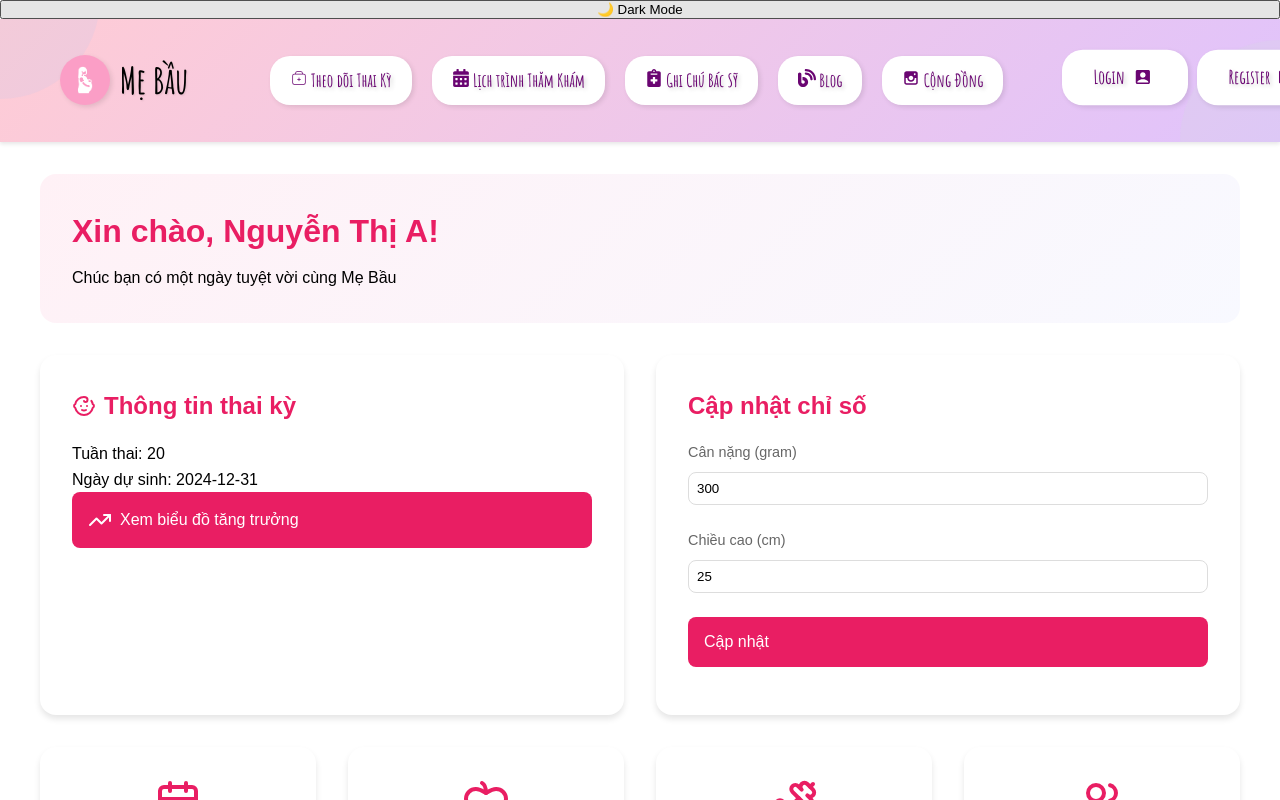
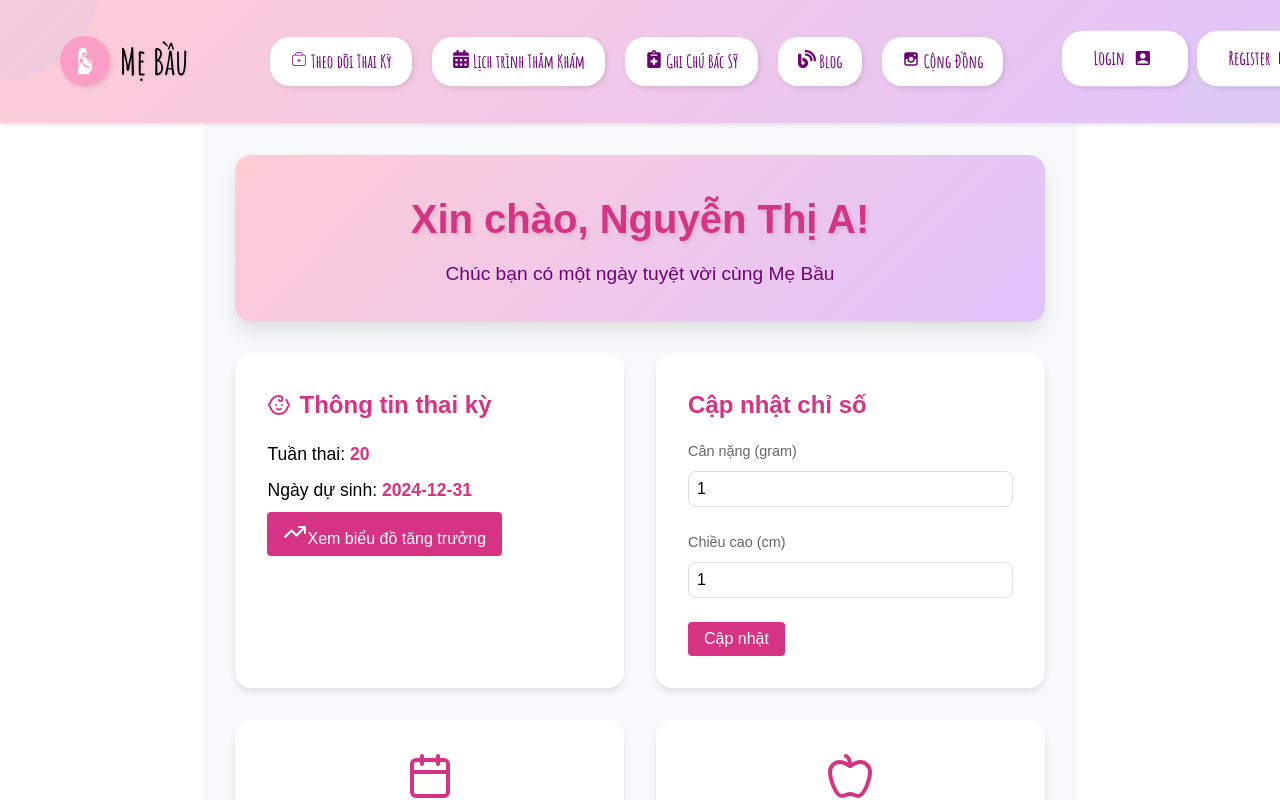
Before and after one commit to KietCT-0863/PregnancyGrowthTracking.FE, a React (Vite) app in the folder uiux_guest/uxui/: page /login in a window 1280 px wide. Both pictures are taken after typing "name@example.com", "Sample123" into the empty fields and a click on the button "Đăng nhập". Shown: the top 800 px of the page. Built offline with nearby package versions, Linux system fonts and the light colour scheme.

Commit message:
đã làm xong lay out của theo dõi thay kỳ

```diff
--- a/uiux_guest/uxui/src/App.jsx
+++ b/uiux_guest/uxui/src/App.jsx
@@ -1,4 +1,4 @@
-import React, { use } from "react";
+import React from "react";
 import { BrowserRouter as Router, Routes, Route } from "react-router-dom";
 
 
@@ -6,24 +6,17 @@ import Features from "./components/Features/Features";
 import BlogPosts from "./components/BlogPosts/BlogPosts";
 import CTA from "./components/CTA/CTA";
 import Footer from "./components/Footer/Footer";
-import Dashboard from "./components/Dashboard/dashboard";
+import Dashboard from "./components/Dashboard/Dashboard";
 import Register from "./Register/Register";
 import Login from "./Login/Login";
 import Header from "./components/Header/Header";
 import Hero from "./components/Hero/Hero";
-import UseTheme from "./hooks/UseTheme";
-import "./hooks/UseTheme.css";
 
 function App() {
-  const [theme,toggleTheme] = UseTheme();
   return (<>
   <Router>
       <div className="app">
-      <button onClick={toggleTheme}>
-        {theme === "light" ? "🌙" : "☀️"} { theme === "light" ? "Dark" : "Light" } Mode
-       </button>
-       <Header  />
-
+       <Header />
         <Routes>
           <Route
             path="/"
--- /dev/null
+++ b/uiux_guest/uxui/src/components/Dashboard/Dashboard.scss
@@ -0,0 +1,300 @@
+@import '../../styles/variables.scss';
+
+.dashboard {
+  max-width: 1200px;
+  margin: 0 auto;
+  padding: 2rem;
+  background-color:$bg-secondary;
+  min-height: 100vh;
+  transition: background-color 0.3s ease;
+
+  &__welcome {
+    background: linear-gradient(135deg, $light-pink, $pastel-purple);
+    padding: 2rem;
+    border-radius: 1rem;
+    margin-bottom: 2rem;
+    text-align: center;
+    box-shadow: 0 10px 20px rgba(0, 0, 0, 0.1);
+    transition: transform 0.3s ease, box-shadow 0.3s ease;
+
+    &:hover {
+      transform: translateY(-5px);
+      box-shadow: 0 15px 30px rgba(0, 0, 0, 0.15);
+    }
+
+    h1 {
+      font-size: 2.5rem;
+      color: $primary-pink;
+      margin-bottom: 0.5rem;
+      text-shadow: 2px 2px 4px rgba(0, 0, 0, 0.1);
+    }
+
+    p {
+      font-size: 1.2rem;
+      color: $text-primary;
+    }
+  }
+
+  &__stats {
+    display: grid;
+    grid-template-columns: repeat(auto-fit, minmax(300px, 1fr));
+    gap: 2rem;
+    margin-bottom: 2rem;
+  }
+
+  &__card {
+    background: white;
+    padding: 2rem;
+    border-radius: 1rem;
+    box-shadow: 0 4px 6px rgba(0, 0, 0, 0.1);
+    transition: transform 0.3s ease, box-shadow 0.3s ease;
+
+    &:hover {
+      transform: translateY(-5px);
+      box-shadow: 0 10px 20px rgba(0, 0, 0, 0.15);
+    }
+
+    h2 {
+      display: flex;
+      align-items: center;
+      gap: 0.5rem;
+      color: $primary-pink;
+      margin-bottom: 1rem;
+      font-size: 1.5rem;
+    }
+
+    p {
+      margin-bottom: 0.5rem;
+      font-size: 1.1rem;
+
+      span {
+        font-weight: bold;
+        color: $primary-pink;
+      }
+    }
+  }
+
+  &__features {
+    display: grid;
+    grid-template-columns: repeat(auto-fit, minmax(250px, 1fr));
+    gap: 2rem;
+    margin-bottom: 2rem;
+  }
+
+  &__feature-card {
+    background: white;
+    padding: 2rem;
+    border-radius: 1rem;
+    box-shadow: 0 4px 6px rgba(0, 0, 0, 0.1);
+    text-align: center;
+    transition: transform 0.3s ease, box-shadow 0.3s ease;
+
+    &:hover {
+      transform: translateY(-5px);
+      box-shadow: 0 10px 20px rgba(0, 0, 0, 0.15);
+    }
+
+    .feature-icon {
+      width: 3rem;
+      height: 3rem;
+      color: $primary-pink;
+      margin-bottom: 1rem;
+      transition: transform 0.3s ease;
+
+      &:hover {
+        transform: scale(1.1);
+      }
+    }
+
+    h3 {
+      font-size: 1.3rem;
+      color: $primary-pink;
+      margin-bottom: 0.5rem;
+    }
+
+    p {
+      font-size: 1rem;
+      color: $text-primary;
+    }
+  }
+
+  &__tip {
+    background: white;
+    padding: 2rem;
+    border-radius: 1rem;
+    box-shadow: 0 4px 6px rgba(0, 0, 0, 0.1);
+    transition: transform 0.3s ease, box-shadow 0.3s ease;
+
+    &:hover {
+      transform: translateY(-5px);
+      box-shadow: 0 10px 20px rgba(0, 0, 0, 0.15);
+    }
+
+    h2 {
+      font-size: 1.8rem;
+      color: $primary-pink;
+      margin-bottom: 1rem;
+    }
+  }
+
+  &__tip-content {
+    display: flex;
+    align-items: center;
+    gap: 2rem;
+
+    img {
+      width: 150px;
+      height: 150px;
+      border-radius: 50%;
+      object-fit: cover;
+      transition: transform 0.3s ease;
+
+      &:hover {
+        transform: scale(1.05);
+      }
+    }
+
+    h3 {
+      font-size: 1.3rem;
+      color: $primary-pink;
+      margin-bottom: 0.5rem;
+    }
+
+    p {
+      font-size: 1rem;
+      color: $text-primary;
+    }
+  }
+}
+
+.form-group {
+  margin-bottom: 1rem;
+
+  label {
+    display: block;
+    margin-bottom: 0.5rem;
+    font-size: 1rem;
+    color: $text-primary;
+  }
+
+  input {
+    width: 100%;
+    padding: 0.5rem;
+    border: 1px solid $light-pink;
+    border-radius: 0.5rem;
+    font-size: 1rem;
+    transition: border-color 0.3s ease, box-shadow 0.3s ease;
+
+    &:focus {
+      outline: none;
+      border-color: $primary-pink;
+      box-shadow: 0 0 0 2px rgba($primary-pink, 0.2);
+    }
+  }
+}
+
+.btn {
+  padding: 0.8rem 1.5rem;
+  border: none;
+  border-radius: 0.5rem;
+  cursor: pointer;
+  font-size: 1rem;
+  transition: background-color 0.3s ease, transform 0.3s ease;
+
+  &--primary {
+    background: $primary-pink;
+    color: white;
+
+    &:hover {
+      background: darken($primary-pink, 10%);
+      transform: translateY(-2px);
+    }
+
+    &:active {
+      transform: translateY(0);
+    }
+  }
+}
+
+// Dark mode styles
+.dark {
+  .dashboard {
+    background-color: $bg-secondary;
+    color: $text-primary;
+
+    &__welcome {
+      background: linear-gradient(135deg, darken($light-pink, 30%), darken($pastel-purple, 30%));
+    }
+
+    &__card,
+    &__feature-card,
+    &__tip {
+      background: $bg-secondary;
+      color: $text-primary;
+    }
+
+    .form-group {
+      label {
+        color: $text-primary;
+      }
+
+      input {
+        background-color: lighten($bg-secondary, 10%);
+        color: $text-primary;
+        border-color: $primary-pink;
+
+        &:focus {
+          box-shadow: 0 0 0 2px rgba($primary-pink, 0.4);
+        }
+      }
+    }
+
+    .btn--primary {
+      background: lighten($primary-pink, 10%);
+
+      &:hover {
+        background: $primary-pink;
+      }
+    }
+  }
+}
+
+@media (max-width: 768px) {
+  .dashboard {
+    padding: 1rem;
+
+    &__stats,
+    &__features {
+      grid-template-columns: 1fr;
+    }
+
+    &__tip-content {
+      flex-direction: column;
+      text-align: center;
+
+      img {
+        margin-bottom: 1rem;
+      }
+    }
+  }
+}
+
+@media (max-width: 480px) {
+  .dashboard {
+    &__welcome {
+      h1 {
+        font-size: 2rem;
+      }
+
+      p {
+        font-size: 1rem;
+      }
+    }
+
+    &__card,
+    &__feature-card,
+    &__tip {
+      padding: 1.5rem;
+    }
+  }
+}
--- a/uiux_guest/uxui/src/components/Dashboard/dashboard.jsx
+++ b/uiux_guest/uxui/src/components/Dashboard/dashboard.jsx
@@ -1,47 +1,48 @@
-"use client";
+"use client"
 
-import React, { useState } from "react";
-import {
-  Calendar,
-  Activity,
-  Book,
-  Users,
-  Baby,
-  TrendingUp,
-  Apple,
-  Dumbbell,
-} from "lucide-react";
+import { useState } from "react"
+import { Calendar, Users, Baby, TrendingUp, Apple, Dumbbell } from "lucide-react"
+import "./Dashboard.scss"
+import { FaS } from "react-icons/fa6"
 
 const mockUser = {
   name: "Nguyễn Thị A",
   email: "nguyenthia@example.com",
   dueDate: "2024-12-31",
   weeksPregant: 20,
-};
+}
 
 const mockGrowthData = {
   weight: 300,
   height: 25,
-};
+}
 
 const Dashboard = () => {
-  const [weight, setWeight] = useState(mockGrowthData.weight);
-  const [height, setHeight] = useState(mockGrowthData.height);
+  const [weight, setWeight] = useState(1)
+  const [height, setHeight] = useState(1)
+  const [bmi, setBmi] = useState(false)
+  const handleOnChangeWeight = (e) => {
+    setWeight(e.target.value) }
+    const handleOnChangeHeight = (e) => { setHeight(e.target.value) }
 
-  const handleUpdateGrowth = (e) => {
-    e.preventDefault();
-    alert("Cập nhật thành công!");
-  };
+  const handleUpdateGrowth = () => {
+  setBmi(!bmi)
+  alert("Cập nhật thành công!")
+  }
 
+
+const handleOnClose = () => {
+  setBmi(false)
+}
   return (
-    <div className="dashboard-container">
-      <div className="welcome-section">
+    <div className="dashboard">
+      <div className="dashboard__welcome">
         <h1>Xin chào, {mockUser.name}!</h1>
         <p>Chúc bạn có một ngày tuyệt vời cùng Mẹ Bầu</p>
       </div>
 
-      <div className="stats-grid">
-        <div className="stats-card">
+      <div className="dashboard__stats">
+        <div className="dashboard__card">
           <h2>
             <Baby className="icon" />
             Thông tin thai kỳ
@@ -52,41 +53,40 @@ const Dashboard = () => {
           <p>
             Ngày dự sinh: <span>{mockUser.dueDate}</span>
           </p>
-          <button className="btn-primary">
+          <button className="btn btn--primary">
             <TrendingUp className="icon" />
             Xem biểu đồ tăng trưởng
           </button>
         </div>
 
-        <div className="stats-card">
+        <div className="dashboard__card">
           <h2>Cập nhật chỉ số</h2>
-          <form onSubmit={handleUpdateGrowth}>
+
             <div className="form-group">
               <label htmlFor="weight">Cân nặng (gram)</label>
-              <input
-                type="number"
-                id="weight"
-                value={weight}
-                onChange={(e) => setWeight(Number(e.target.value))}
-              />
+              <input type="number" id="weight" value={weight} onChange={handleOnChangeWeight} />
             </div>
             <div className="form-group">
               <label htmlFor="height">Chiều cao (cm)</label>
-              <input
-                type="number"
-                id="height"
-                value={height}
-                onChange={(e) => setHeight(Number(e.target.value))}
-              />
+              <input type="number" id="height" value={height} onChange={handleOnChangeHeight} />
             </div>
-            <button type="submit" className="btn-primary">
+
+            <button type="submit" className="btn btn--primary" onClick={handleUpdateGrowth}>
+
               Cập nhật
             </button>
-          </form>
+            {bmi && (   <div className="modal">
+        <div className="modal_body">
+            <button onClick={handleOnClose}  className="btn btn--primary">Close</button>
+            <p> Chỉ Số IBM : {weight/(height * 2)}</p>
+    </div>
+
+    </div>)}
+
         </div>
       </div>
 
-      <div className="features-grid">
+      <div className="dashboard__features">
         {[
           {
             icon: Calendar,
@@ -109,7 +109,7 @@ const Dashboard = () => {
             description: "Chia sẻ và trao đổi kinh nghiệm",
           },
         ].map((item, index) => (
-          <div key={index} className="feature-card">
+          <div key={index} className="dashboard__feature-card">
             <item.icon className="feature-icon" />
             <h3>{item.title}</h3>
             <p>{item.description}</p>
@@ -117,9 +117,9 @@ const Dashboard = () => {
         ))}
       </div>
 
-      <div className="tip-section">
+      <div className="dashboard__tip">
         <h2>Mẹo của ngày</h2>
-        <div className="tip-content">
+        <div className="dashboard__tip-content">
           <img
             src="https://images.unsplash.com/photo-1490645935967-10de6ba17061"
             alt="Healthy Food"
@@ -127,15 +127,12 @@ const Dashboard = () => {
           />
           <div>
             <h3>Ăn nhiều rau xanh</h3>
-            <p>
-              Rau xanh giàu folate, sắt và các vitamin cần thiết cho sự phát
-              triển của thai nhi.
-            </p>
+            <p>Rau xanh giàu folate, sắt và các vitamin cần thiết cho sự phát triển của thai nhi.</p>
           </div>
         </div>
       </div>
     </div>
-  );
-};
+  )
+}
 
-export default Dashboard;
+export default Dashboard
--- a/uiux_guest/uxui/src/components/Header/Header.scss
+++ b/uiux_guest/uxui/src/components/Header/Header.scss
@@ -3,7 +3,7 @@ $light-pink: #ffccd5;
 $pastel-purple: #e0c3fc;
 $pastel-blue: #8ec5fc;
 $soft-green: #c1f0c1;
-@import '../../styles/variables.scss';
+
 @import url("https://fonts.googleapis.com/css2?family=Amatic+SC:wght@400;700&display=swap");
 
 @keyframes float {
--- a/uiux_guest/uxui/src/hooks/UseTheme.css
+++ /dev/null
@@ -1,74 +0,0 @@
-:root {
-  --background-light: #f8f9fa;
-  --text-light: #000000;
-  --background-dark: #121212;
-  --text-dark: #ffffff;
-}
-
-body {
-  transition: background-color 0.3s ease, color 0.3s ease;
-}
-
-body.dark-theme {
-  background-color: var(--background-dark);
-  color: var(--text-dark);
-  min-height: 100vh;
-  width: 100%;
-}
-
-body.dark-theme .orchids-list {
-  background-color: var(--background-dark);
-}
-
-body.dark-theme .orchid-item {
-  background: #1e1e1e;
-  border-color: #333;
-  color: var(--text-dark);
-  box-shadow: 0 3px 10px rgba(255, 255, 255, 0.1);
-}
-
-body.dark-theme .modal {
-  background-color: rgba(0, 0, 0, 0.85);
-}
-
-body.dark-theme .modal_body {
-  background: #1e1e1e;
-  color: var(--text-dark);
-  border-color: #333;
-}
-
-body.dark-theme button {
-  background: #4a4a4a;
-  color: var(--text-dark);
-}
-
-body.dark-theme button:hover {
-  background: #666666;
-}
-
-.theme-switch {
-  position: fixed;
-  top: 20px;
-  right: 20px;
-  z-index: 1000;
-  padding: 8px 16px;
-  border-radius: 4px;
-  cursor: pointer;
-  border: none;
-  font-size: 1.2rem;
-  background: var(--button-light);
-  color: #ffffff;
-  transition: all 0.3s ease;
-}
-
-body.dark-theme .theme-switch {
-  background: var(--button-dark);
-  color: var(--text-dark);
-}
-
-* {
-  transition: background-color 0.3s ease-in-out,
-              color 0.3s ease-in-out,
-              border-color 0.3s ease-in-out,
-              box-shadow 0.3s ease-in-out;
-}
--- a/uiux_guest/uxui/src/hooks/UseTheme.jsx
+++ /dev/null
@@ -1,19 +0,0 @@
-import {useState,useEffect} from 'react';
-
-const UseTheme =() =>{
-    const[theme,setTheme] = useState(localStorage.getItem("theme") || 'light');
-
-    useEffect(()=>{
-document.body.className = theme;
-localStorage.setItem("theme",theme);
-
-
-    },[theme]);
-
-    const toggleTheme = () =>{
-        setTheme((theme) => (theme === 'light'? 'dark':'light'));
-    }
-
-    return [theme,toggleTheme]
-};
-export default UseTheme;
--- a/uiux_guest/uxui/src/index.css
+++ b/uiux_guest/uxui/src/index.css
@@ -280,6 +280,8 @@ body {
 .dashboard-container {
   padding: 2rem;
   max-width: 1400px;
+  background: linear-gradient(135deg, #fff1f6 0%, #f8f9ff 100%);
+  border-radius: 1rem;
   margin: 0 auto;
 }
 
```
